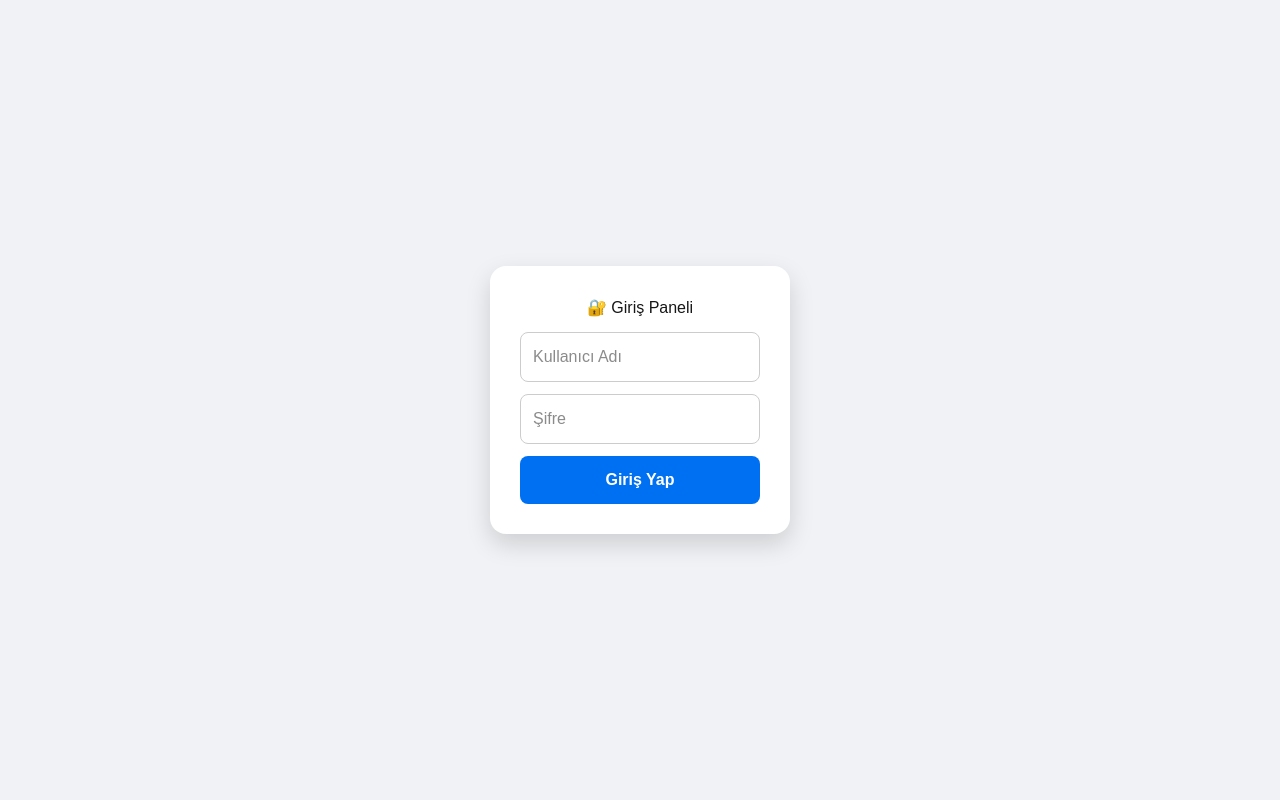
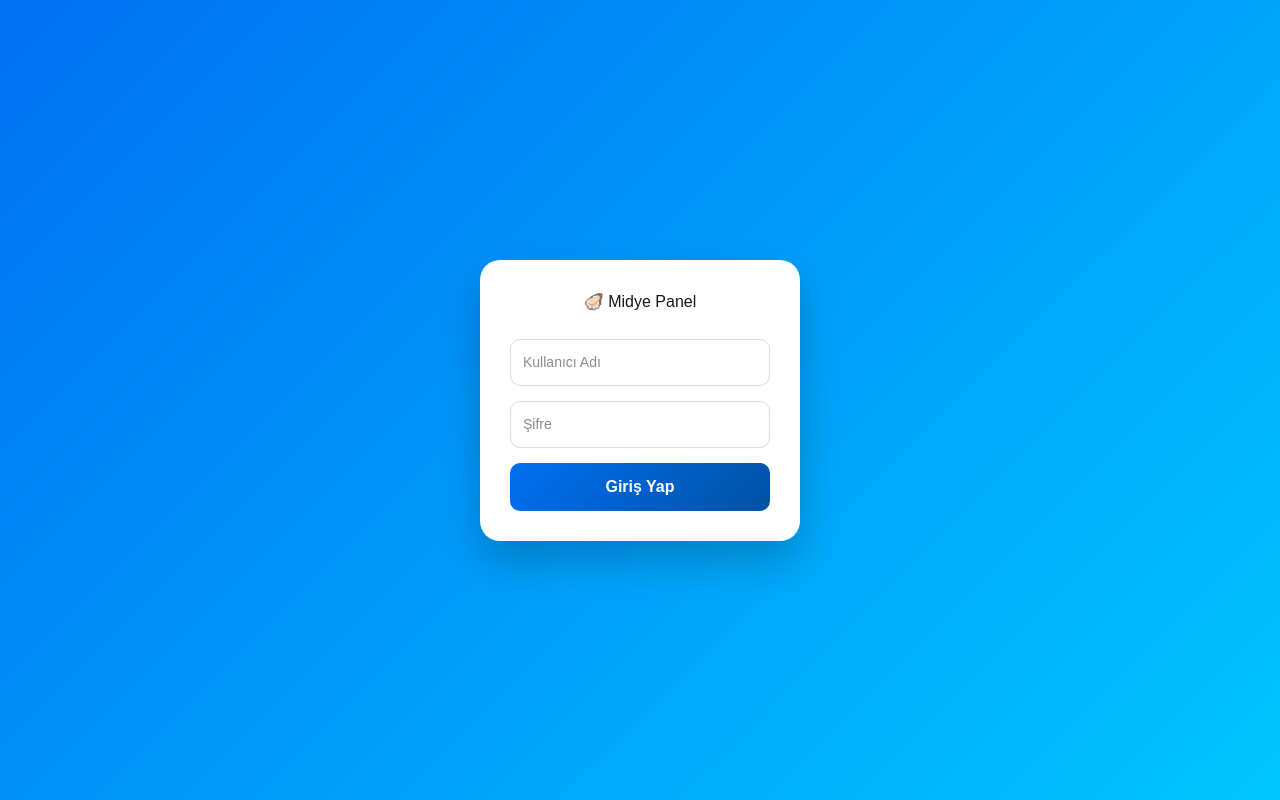
Before and after one commit to hasandemiray/midyeapp, a Next.js app: page /login in a window 1280 px wide. Built offline with nearby package versions, Linux system fonts and the light colour scheme; no server answers.

Commit message:
premium login tasarım

```diff
--- a/app/login/page.js
+++ b/app/login/page.js
@@ -10,7 +10,6 @@ export default function Login() {
   const router = useRouter()
 
   const handleLogin = async () => {
-    // 🔐 sadece bu kullanıcıya izin ver
     if (username !== 'akana') {
       alert('Kullanıcı adı hatalı')
       return
@@ -31,31 +30,38 @@ export default function Login() {
   return (
     <div style={{
       minHeight: '100vh',
-      background: '#f0f2f5',
+      background: 'linear-gradient(135deg, #0070f3, #00c6ff)',
       display: 'flex',
       justifyContent: 'center',
       alignItems: 'center'
     }}>
+
       <div style={{
         background: 'white',
         padding: 30,
-        borderRadius: 16,
-        width: 300,
-        boxShadow: '0 10px 25px rgba(0,0,0,0.15)',
+        borderRadius: 20,
+        width: 320,
+        boxShadow: '0 20px 40px rgba(0,0,0,0.2)',
         display: 'flex',
         flexDirection: 'column',
-        gap: 12
+        gap: 15
       }}>
 
-        <h2 style={{ textAlign: 'center' }}>🔐 Giriş Paneli</h2>
+        <h2 style={{
+          textAlign: 'center',
+          marginBottom: 10
+        }}>
+          🦪 Midye Panel
+        </h2>
 
         <input
           placeholder="Kullanıcı Adı"
           onChange={e => setUsername(e.target.value)}
           style={{
             padding: 12,
-            borderRadius: 8,
-            border: '1px solid #ccc'
+            borderRadius: 10,
+            border: '1px solid #ddd',
+            fontSize: 14
           }}
         />
 
@@ -65,8 +71,9 @@ export default function Login() {
           onChange={e => setPassword(e.target.value)}
           style={{
             padding: 12,
-            borderRadius: 8,
-            border: '1px solid #ccc'
+            borderRadius: 10,
+            border: '1px solid #ddd',
+            fontSize: 14
           }}
         />
 
@@ -74,18 +81,20 @@ export default function Login() {
           onClick={handleLogin}
           style={{
             padding: 12,
-            borderRadius: 8,
+            borderRadius: 10,
             border: 'none',
-            background: '#0070f3',
+            background: 'linear-gradient(135deg, #0070f3, #0051a3)',
             color: 'white',
             fontWeight: 'bold',
-            fontSize: 16
+            fontSize: 16,
+            cursor: 'pointer'
           }}
         >
           Giriş Yap
         </button>
 
       </div>
+
     </div>
   )
 }
```
